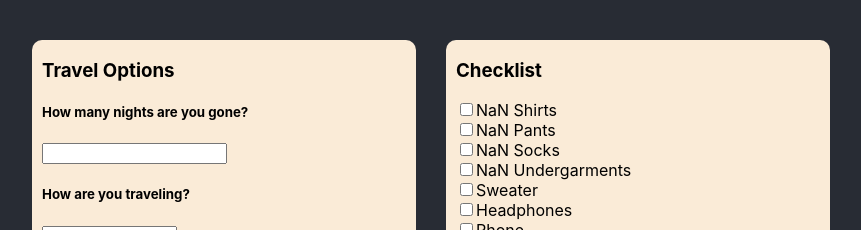
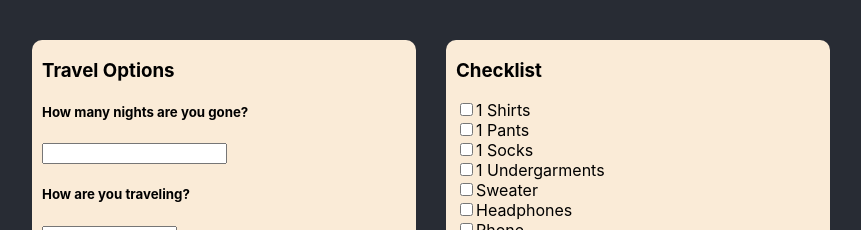
Before and after one commit to HofmaDresu/TravelChecklist, a React (Create React App) app: page / in a window 1280 px wide. Shown: the top 230 px of the page, without its empty margins (209-1070 px from the left). Built offline with nearby package versions, Linux system fonts and the light colour scheme; the HTML template or start-up script is replaced by a standard one.

Commit message:
Upgrade state + set default of 0 for number

```diff
--- a/src/App.js
+++ b/src/App.js
@@ -8,18 +8,25 @@ class App extends Component {
     super(props);
 
     const questionData = require("./data.json");
+    const answerDataNumberFields = questionData.filter(qd => qd.type === "number");
 
-    this.state = {
-      questionData
+    const state = {
+      questionData,
+      answerData: {}
     };
+
+    answerDataNumberFields.forEach(nf =>
+      state.answerData[nf.title] = 0
+    );
+
+    this.state = state;
 
     this.handleUpdateNumber = this.handleUpdateNumber.bind(this);
   }
   handleUpdateNumber(fieldName, number) {
-    //todo: better state
-    this.setState({
-      [fieldName]: number
-    });
+    this.setState((oldState) => ({
+      answerData: Object.assign({}, oldState, { [fieldName]: number})
+    }));
   }
   render() {
     return (
--- a/src/ChecklistItems.js
+++ b/src/ChecklistItems.js
@@ -9,11 +9,11 @@ class ChecklistItems extends Component {
         item = item
           .replace(
             "{nights}",
-            Math.max(1, this.props["How many nights are you gone?"])
+            Math.max(1, this.props.answerData["How many nights are you gone?"])
           )
           .replace(
             "{reusable-clothes-nights}",
-            Math.floor(this.props["How many nights are you gone?"] / 3 + 1)
+            Math.floor(this.props.answerData["How many nights are you gone?"] / 3 + 1)
           );
 
         return (
```
